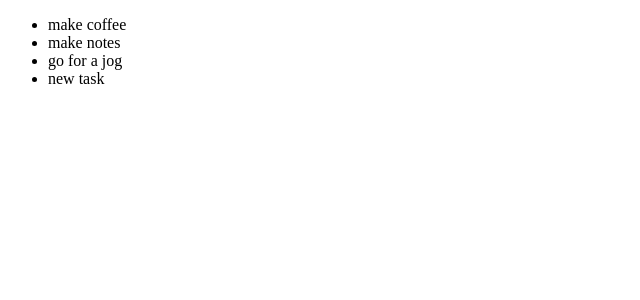
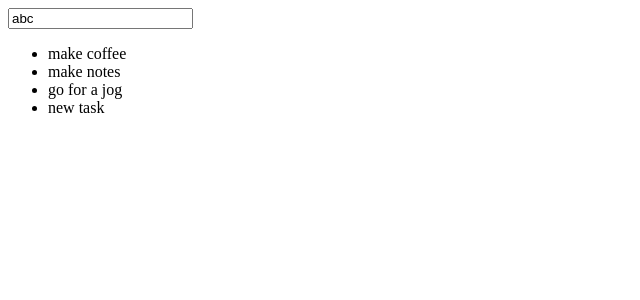
Before and after one commit to Amit-1998/DEV_PP_11, a React (Create React App) app in the folder Module3/TodoApp/todoapp/: page / in a window 1280 px wide. Shown: the top 300 px of the page, without its empty margins (0-640 px from the left). Built offline with nearby package versions, Linux system fonts and the light colour scheme.

Commit message:
Todo app mein input mein onchange event

```diff
--- a/Module3/TodoApp/todoapp/src/App.js
+++ b/Module3/TodoApp/todoapp/src/App.js
@@ -3,11 +3,22 @@ import React from "react";
 class App extends React.Component{
 
     state = {
-        tasks: ["make coffee", "make notes", "go for a jog","new task"]
+        tasks: ["make coffee", "make notes", "go for a jog","new task"],
+        currInput: "abc"
     }
 
      render = () => {
          return (
+            <div>
+
+                <input
+                    type="text"
+                    onChange={(e) => {
+                         this.setState( {currInput: e.currentTarget.value} );
+                    }}
+                  value={this.state.currInput}  // initial value
+                />
+
                 <ul>
                     {
                         this.state.tasks.map((el) => {
@@ -15,6 +26,9 @@ class App extends React.Component{
                             })
                     }
                  </ul>
+            </div>
+
+
          );
      }
 
```
Lines whose indentation alone changed are shown as unchanged.
